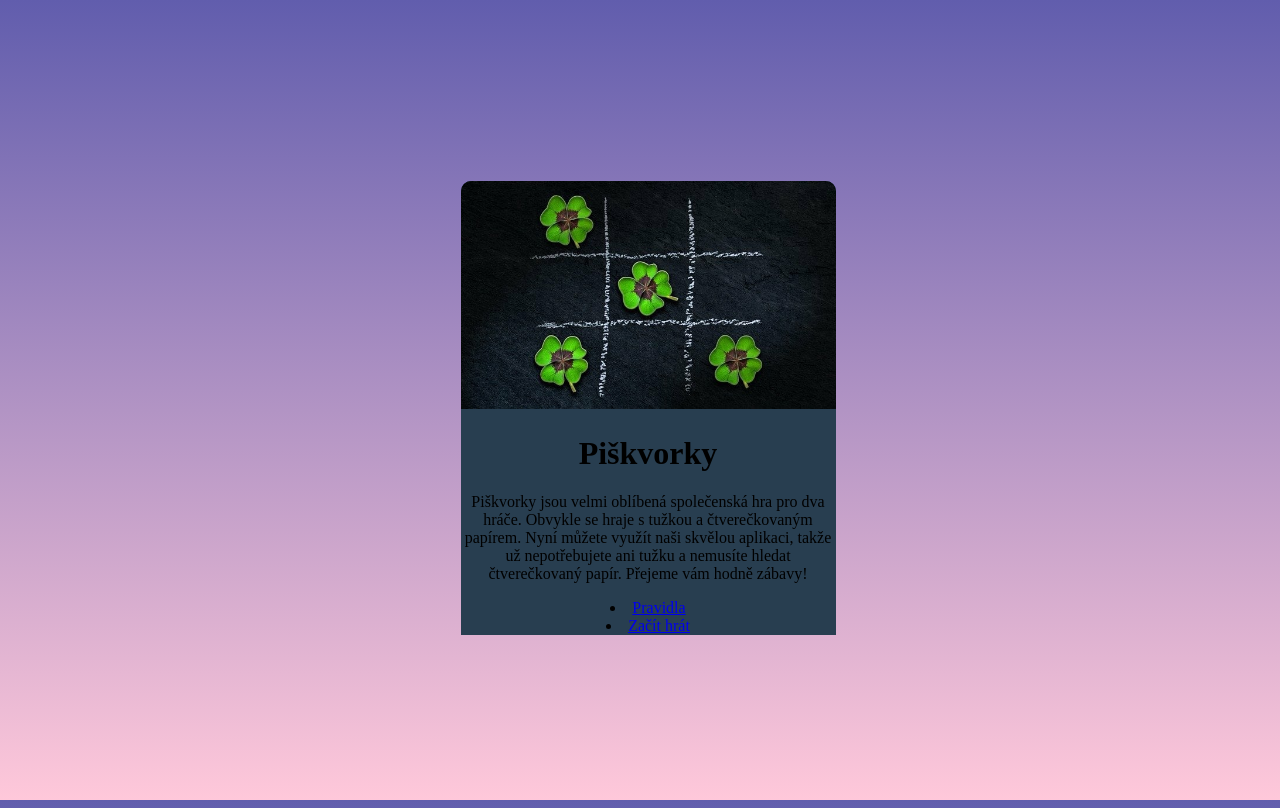
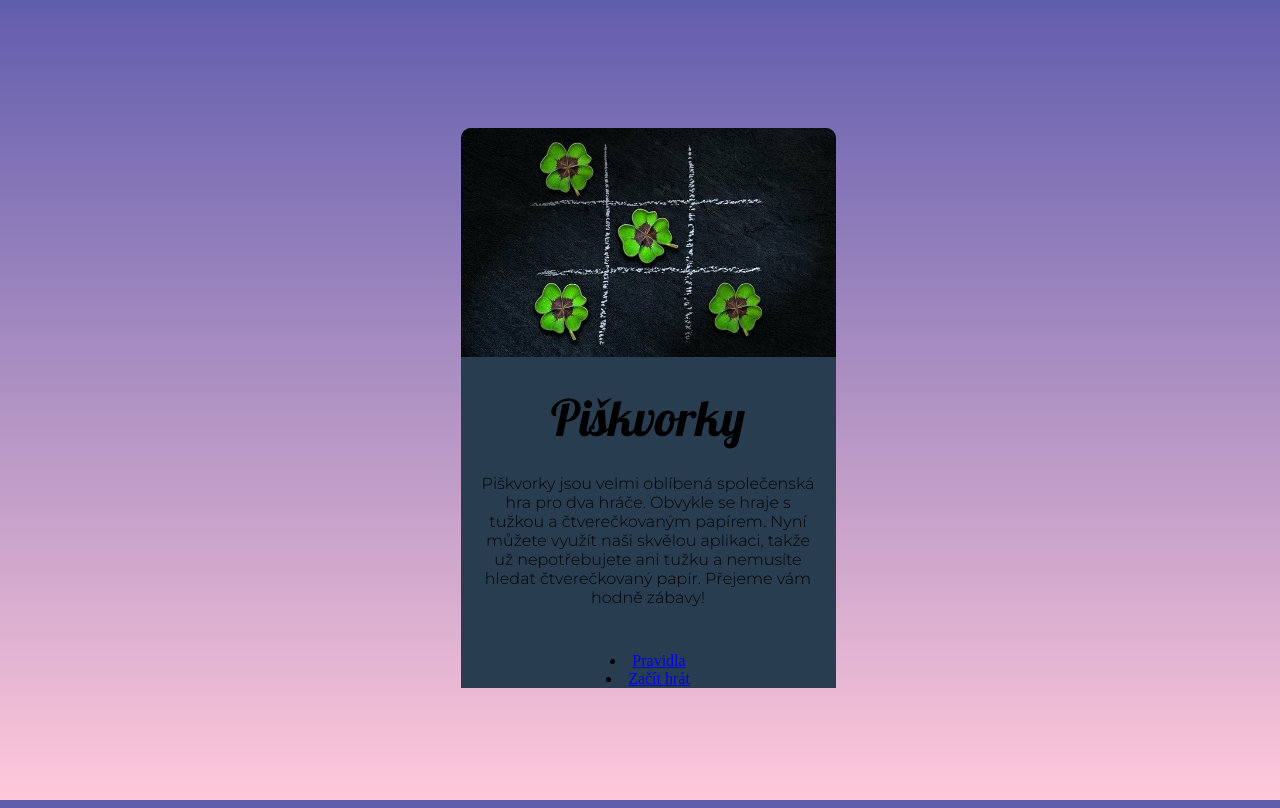
Before and after one commit to limgasimga/piskvorky, a plain HTML site: page index.html in a window 1280 px wide. Drawn offline with Linux system fonts and the light colour scheme.

Commit message:
CSS - nadpis plus paragraf

```diff
--- a/style.css
+++ b/style.css
@@ -5,13 +5,13 @@ html { box-sizing: border-box; }
 
 html {
   height: 100%;
-  }
+}
 
 
 body {
   width: 100%;
   background: linear-gradient(to bottom, #615dad, #ffc8da);
-  }
+}
 
 .page {
   display: flex;
@@ -21,7 +21,7 @@ body {
   margin: auto;
   justify-content: center;
   align-items: center;
-  }
+}
 
 .panel {
   border-radius: 10px 10px 0px 0px;
@@ -29,9 +29,22 @@ body {
   margin: 0;
   background-color: #283e50;
   text-align: center;
-  }
+}
 
 .image {
   border-radius: 10px 10px 0px 0px;
   width: 375px;
 }
+
+.name {
+  font-family: 'Lobster', cursive;
+  font-size: 50px;
+  margin: 25px;
+  font-weight: 200;
+}
+
+p {
+  font-family: 'Montserrat', sans-serif;
+  margin: 0px 20px 25px 20px;
+  padding-bottom: 20px;
+}
```
